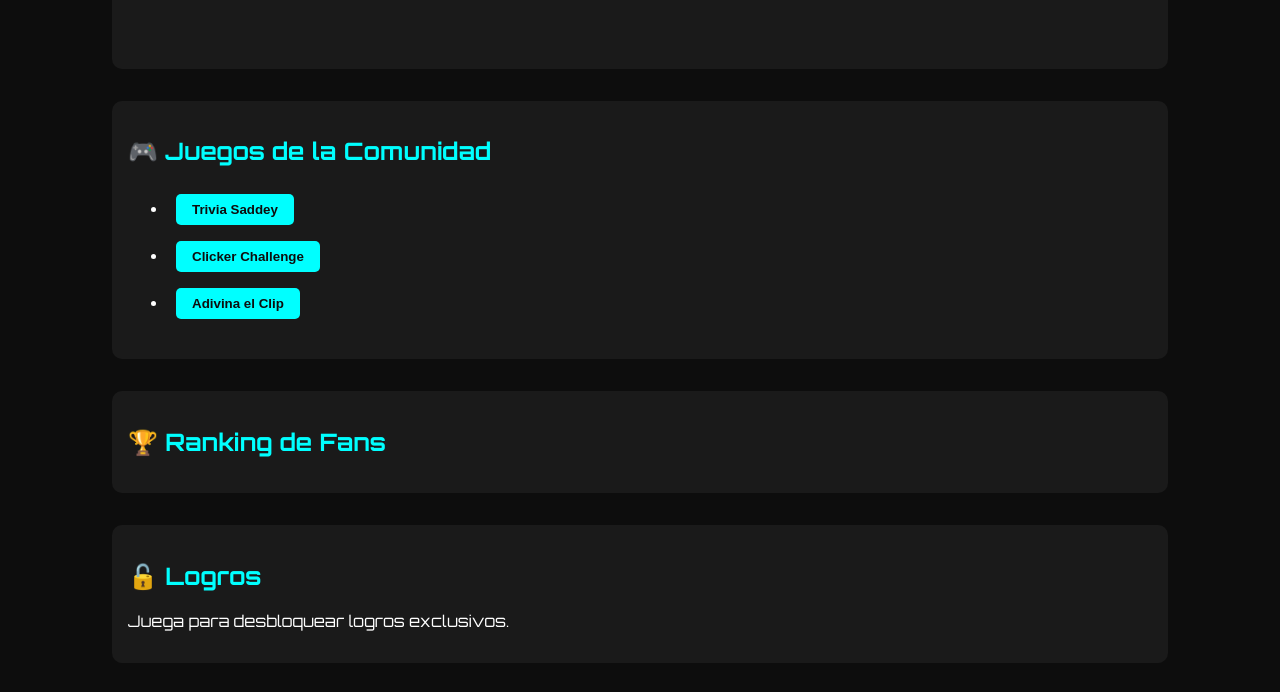
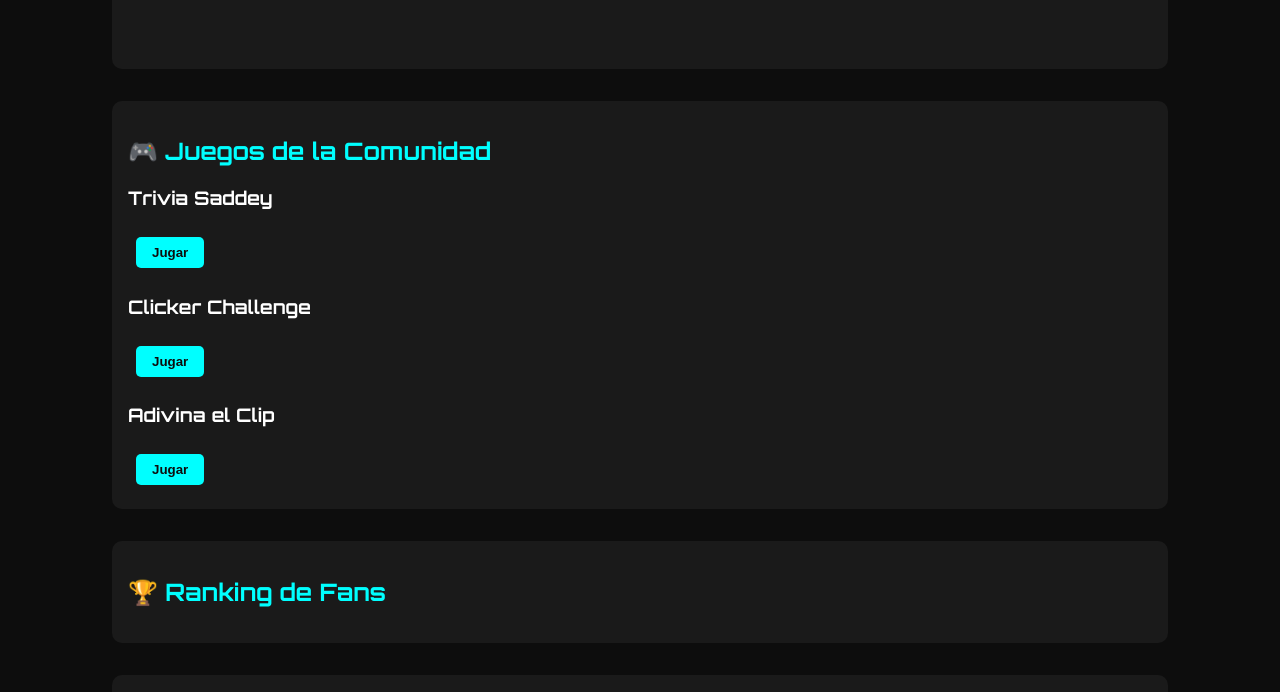
Before and after one commit to GestorEterno/SaddeyVerse, a plain HTML site: page index.html in a window 1280 px wide. Shown: the part 355-1047 px from the top of the page. Drawn offline with Linux system fonts and the light colour scheme.

Commit message:
Update index.html

```diff
--- a/index.html
+++ b/index.html
@@ -36,17 +36,26 @@
   <button id="startButton">¡Comenzar!</button>
 </section>
 
-  <!-- Sección: Juegos de la Comunidad -->
+<!-- Sección Juegos -->
 <section id="games">
   <h2>🎮 Juegos de la Comunidad</h2>
-    <ul>
-      <li><button id="triviaBtn">Trivia Saddey</button></li>
-      <li><button id="clickerBtn">Clicker Challenge</button></li>
-      <li><button id="adivinaClipBtn">Adivina el Clip</button></li>
-    </ul>
+  <div class="games-container">
+    <div class="game-card">
+      <h3>Trivia Saddey</h3>
+      <button id="triviaBtn">Jugar</button>
+    </div>
+    <div class="game-card">
+      <h3>Clicker Challenge</h3>
+      <button id="clickerBtn">Jugar</button>
+    </div>
+    <div class="game-card">
+      <h3>Adivina el Clip</h3>
+      <button id="adivinaClipBtn">Jugar</button>
+    </div>
+  </div>
 </section>
 
-  <!-- Sección: Ranking -->
+<!-- Sección Ranking -->
 <section id="ranking">
   <h2>🏆 Ranking de Fans</h2>
   <ul id="rankingList">
@@ -54,10 +63,10 @@
   </ul>
 </section>
 
-  <!-- Sección: Logros -->
+<!-- Sección Logros -->
 <section id="logros">
   <h2>🔓 Logros</h2>
-    <div id="logrosContainer">
+  <div class="logros-container">
     <p>Juega para desbloquear logros exclusivos.</p>
   </div>
 </section>
```
Lines whose indentation alone changed are shown as unchanged.
